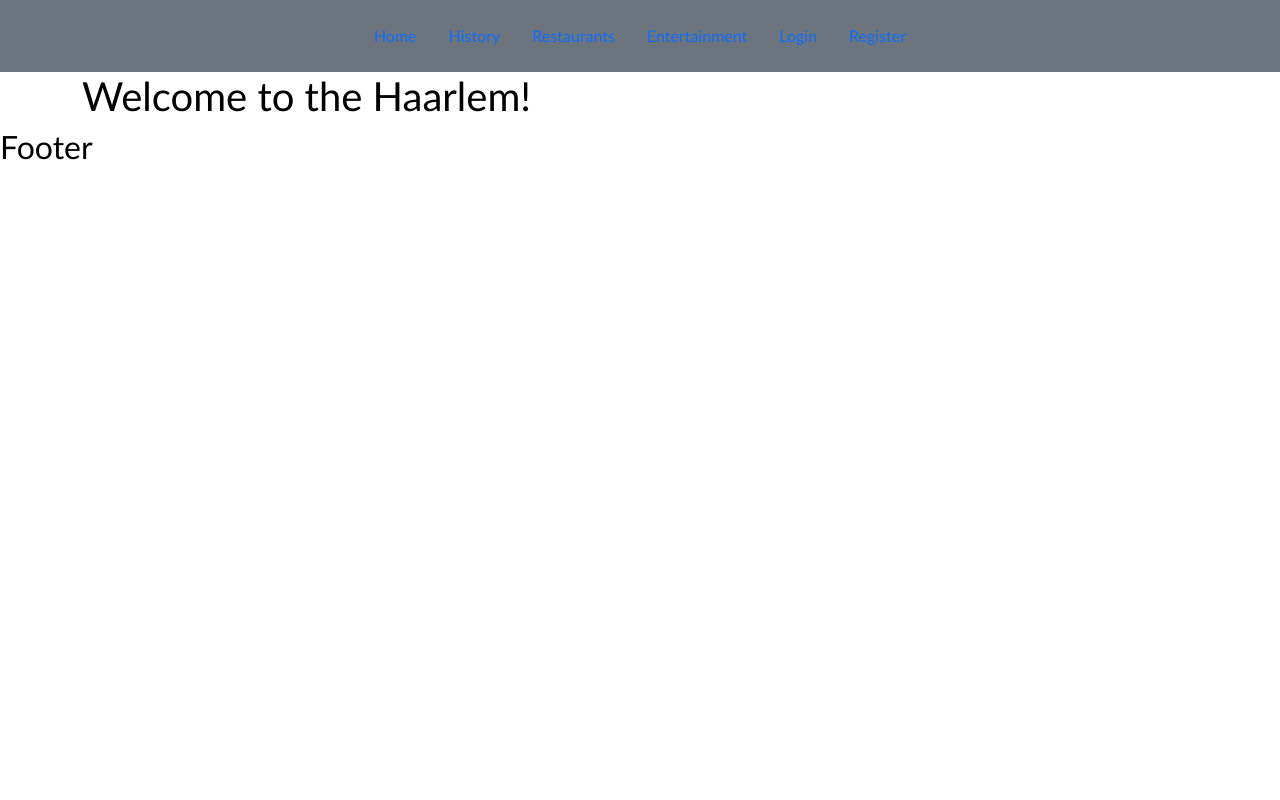
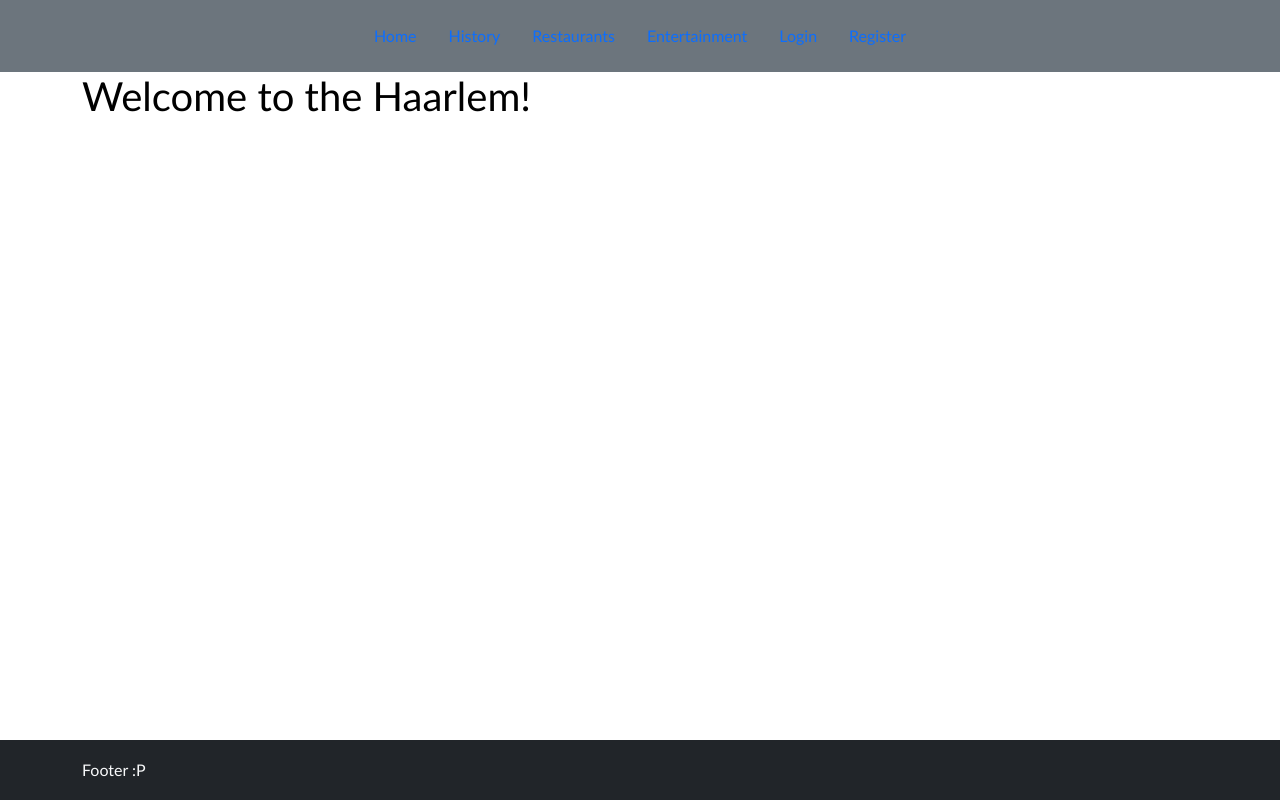
Before and after one commit to CodrinCalin/HaarlemFestival, a PHP site: page / in a window 1280 px wide. Run offline with PHP 8.4, Linux system fonts and the light colour scheme.

Commit message:
Sticky Footer
Made a sticky footer that is attached to the bottom of the screen if there is no content.

```diff
--- a/app/public/css/style.css
+++ b/app/public/css/style.css
@@ -5,6 +5,24 @@
     font-family: Calibri;
     color: black;
 }
+html {
+    position: relative;
+    min-height: 100%;
+}
+body {
+    margin-bottom: 60px;
+}
+
+/* Form required symbol */
 .required{
     color: red;
 }
+
+/* Sticky Footer */
+.footer {
+    position: absolute;
+    bottom: 0;
+    width: 100%;
+    height: 60px;
+    line-height: 60px;
+}
--- a/app/views/footer.php
+++ b/app/views/footer.php
@@ -1,7 +1,9 @@
-        </div>
-        <div>
-            <h2>Footer</h2>
         </div>
     </main>
+    <footer class="footer bg-dark">
+        <div class="container">
+            <span class="text-light">Footer :P</span>
+        </div>
+    </footer>
 </body>
 </html>
```
